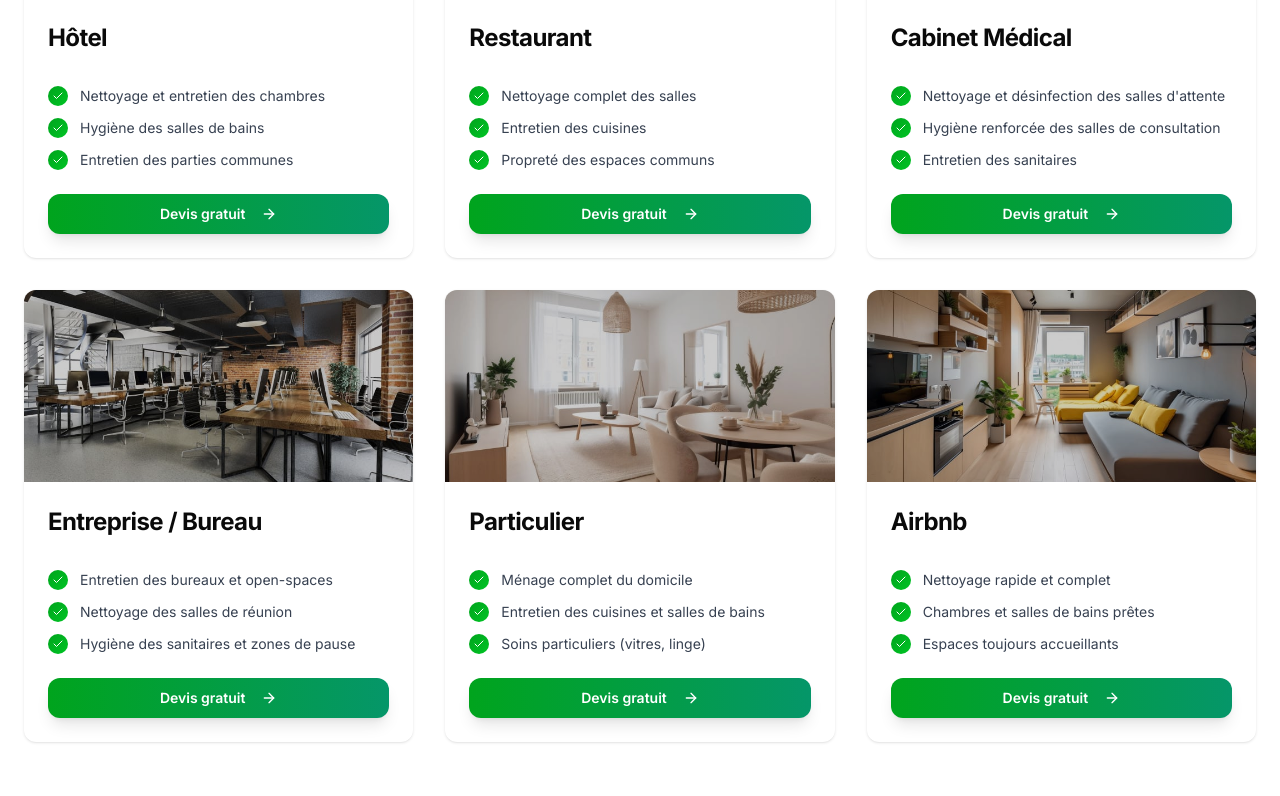
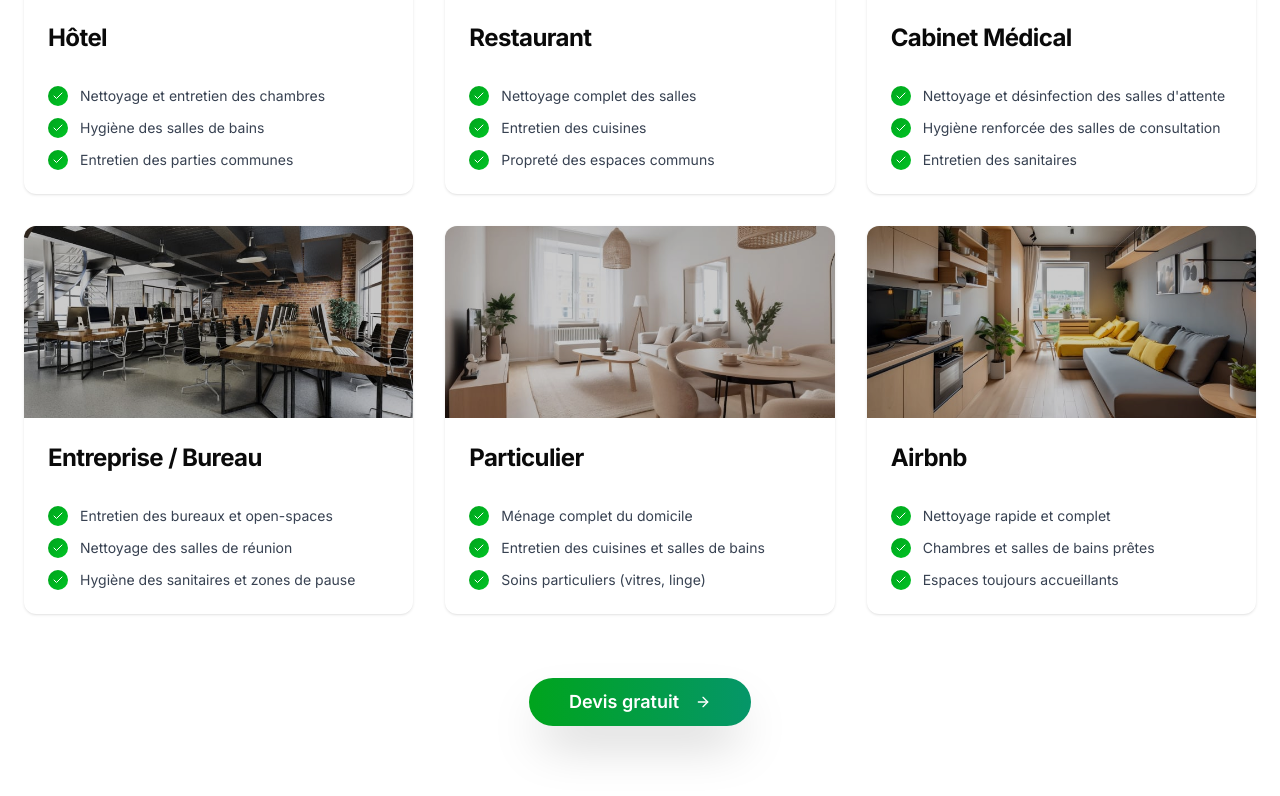
Before and after one commit to AlexRzk/proprenet77, a React (Vite) app in the folder client/: page / in a window 1280 px wide. Shown: the part 1704-2500 px from the top of the page. Built offline with nearby package versions, Linux system fonts and the light colour scheme.

Commit message:
Suppressed some buttons

```diff
--- a/client/src/components/Services.tsx
+++ b/client/src/components/Services.tsx
@@ -104,7 +104,7 @@ const Services = () => {
               </CardHeader>
 
               <CardContent className="relative">
-                <ul className="space-y-3 mb-6">
+                <ul className="space-y-3">
                   {activity.details.map((detail, i) => (
                     <li key={i} className="flex items-center gap-3 group/item">
                       <div className="flex-shrink-0 w-5 h-5 bg-gradient-to-br from-[#00a41d] to-[#00c424] rounded-full flex items-center justify-center">
@@ -116,18 +116,21 @@ const Services = () => {
                     </li>
                   ))}
                 </ul>
-                <Button
-                  onClick={() => {
-                    const contactSection = document.getElementById('contact');
-                    contactSection?.scrollIntoView({ behavior: 'smooth' });
-                  }}
-                  className="w-full bg-gradient-to-r from-[#00a41d] to-emerald-600 hover:from-emerald-600 hover:to-[#00a41d] text-white py-5 rounded-xl text-sm font-semibold shadow-lg hover:shadow-xl transition-all duration-300 group/btn"
-                >
-                  Devis gratuit <ArrowRight className="w-4 h-4 ml-2 group-hover/btn:translate-x-1 transition-transform" />
-                </Button>
               </CardContent>
             </Card>
           ))}
+        </div>
+
+        <div className="flex justify-center mt-16">
+          <Button
+            onClick={() => {
+              const contactSection = document.getElementById('contact');
+              contactSection?.scrollIntoView({ behavior: 'smooth' });
+            }}
+            className="bg-gradient-to-r from-[#00a41d] to-emerald-600 hover:from-emerald-600 hover:to-[#00a41d] text-white px-10 py-6 rounded-full text-lg font-semibold shadow-2xl hover:shadow-emerald-500/50 transition-all duration-300 hover:scale-105"
+          >
+            Devis gratuit <ArrowRight className="w-5 h-5 ml-2" />
+          </Button>
         </div>
       </div>
     </section>
```
